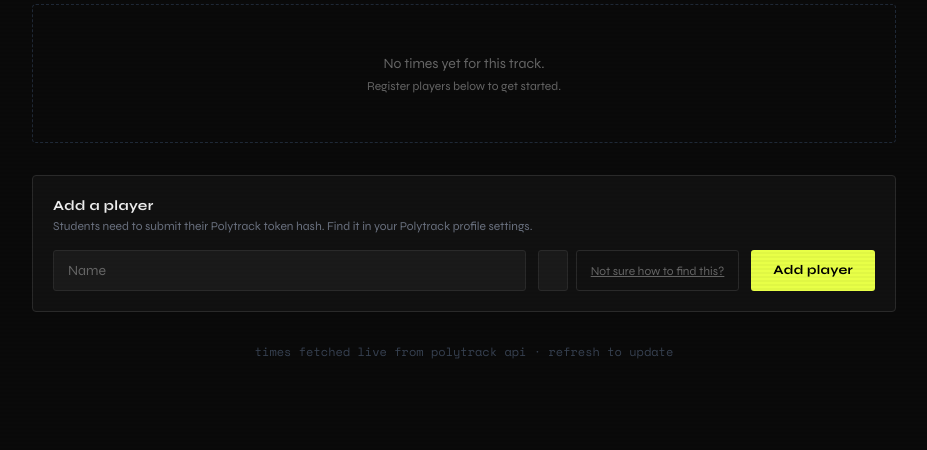
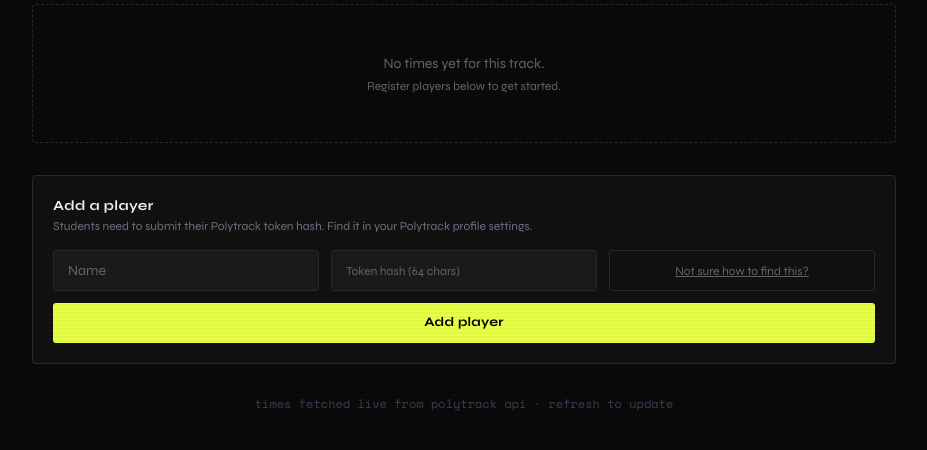
Before and after one commit to the-kclms/k-engage, a Flask app: page /polytrack in a window 1280 px wide. Shown: the part 228-678 px from the top of the page, without its empty margins (176-1103 px from the left). Run offline with Flask 3, Linux system fonts and the light colour scheme; data that the repository does not hold is empty; some libraries are stand-ins or nearby versions.

Commit message:
good good

```diff
--- a/api/templates/polytrack.html
+++ b/api/templates/polytrack.html
@@ -371,13 +371,11 @@
       <h3 class="font-bold text-sm tracking-wide mb-0.5">Add a player</h3>
       <p class="text-xs text-gray-500">Students need to submit their Polytrack token hash. Find it in your Polytrack profile settings.</p>
     </div>
-    <form method="POST" action="/polytrack/register" class="flex flex-col sm:flex-row gap-3">
+    <form method="POST" action="/polytrack/register" class="grid grid-cols-1 sm:grid-cols-3 gap-3">
       <input class="reg-input" type="text" name="nickname" placeholder="Name" required maxlength="32" />
-      <div class="flex gap-2 flex-1">
-        <input class="reg-input mono text-xs flex-1" type="text" name="token_hash" placeholder="Token hash (64 chars)" required minlength="60" />
-        <button type="button" class="btn-help whitespace-nowrap" onclick="showModal()">Not sure how to find this?</button>
-      </div>
-      <button class="btn-accent whitespace-nowrap" type="submit">Add player</button>
+      <input class="reg-input mono text-xs" type="text" name="token_hash" placeholder="Token hash (64 chars)" required minlength="60" />
+      <button type="button" class="btn-help" onclick="showModal()">Not sure how to find this?</button>
+      <button class="btn-accent col-span-1 sm:col-span-3" type="submit">Add player</button>
     </form>
   </div>
 
```
